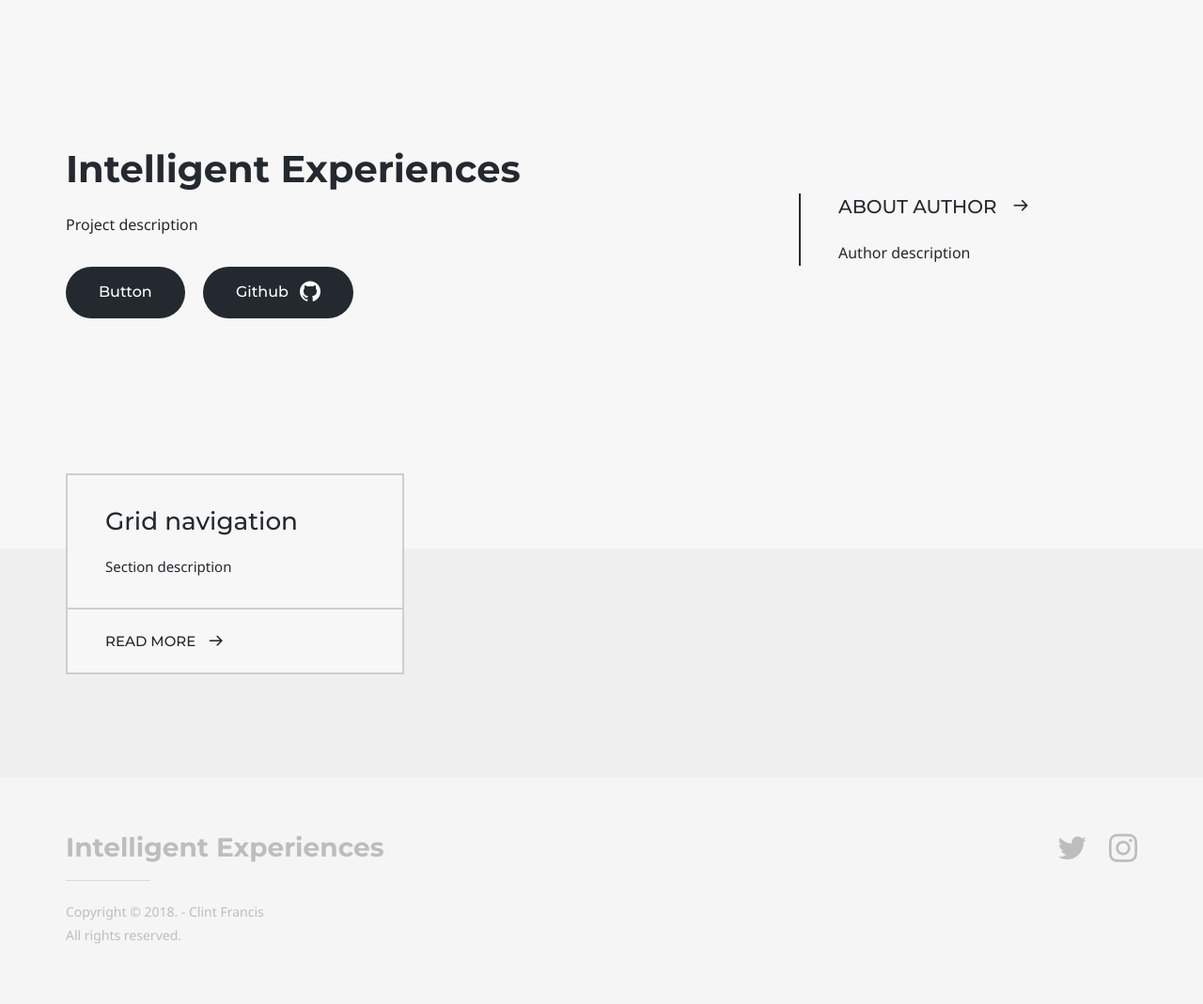
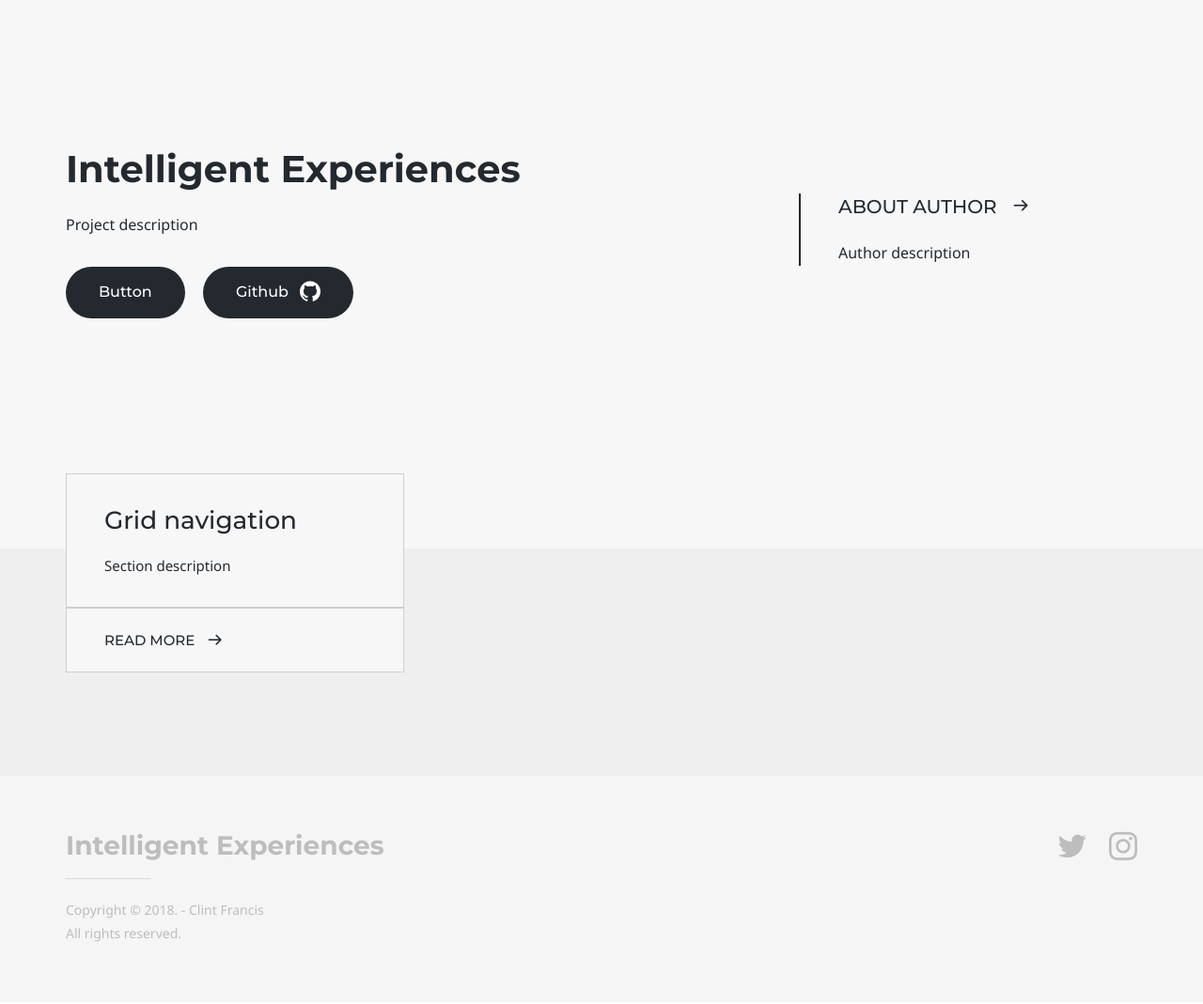
Before and after one commit to ClintFrancis/clintfrancis.github.io, a Jekyll site: the page built from index.md, in a window 1280 px wide. Shown: the whole page at 94% size. Built offline with Jekyll 4.4.1, drawn with Linux system fonts in a browser that asks for light colours; some web fonts are replaced.

Commit message:
Updated 'doks-theme/_sass/components/_nav-grid.scss' via CloudCannon

```diff
--- a/doks-theme/_sass/components/_nav-grid.scss
+++ b/doks-theme/_sass/components/_nav-grid.scss
@@ -20,7 +20,7 @@
 	@include link-reset;
 	display: block;
 	background-color: $color-theme-blue;
-	border: 2px solid rgba($color-dark-blue, .2);
+	border: 1px solid rgba($color-dark-blue, .2);
 	margin-bottom: .9375rem;
 	transition: background-color .2s, border .2s;
 
```
